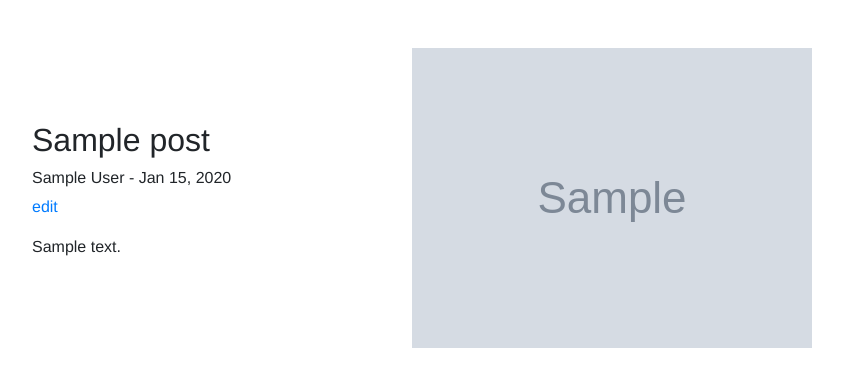
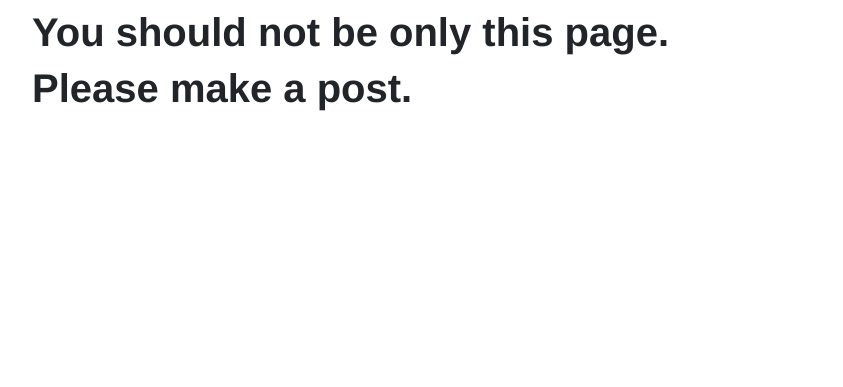
Before and after one commit to trexr/story-stack, a Django app: template apps/posts/templates/posts/post_detail.html in a window 1280 px wide. Shown: the part 56-443 px from the top of the page, without its empty margins (53-896 px from the left). Run offline with Django 3.2, Linux system fonts and the light colour scheme; the template is opened without the code that fills it: most values are stand-ins (such as "Sample title", 1, 10 or a date in 2020); grey boxes marked "Sample" are stand-in pictures; some libraries are stand-ins or nearby versions.

Commit message:
user cannot view other users post or change other users post

```diff
--- a/apps/posts/templates/posts/post_detail.html
+++ b/apps/posts/templates/posts/post_detail.html
@@ -1,7 +1,7 @@
 {% extends 'base.html' %} {% block title %} Post {% endblock title %}
 {% block content %}
 {% load static %}
-<div class="text-center my-4"></div>
+{% if user.id == post.author_id %}
 <div class="row align-items-center">
   <div class="col-sm-12 col-md-4 my-3">
     <div class="post__story">
@@ -21,4 +21,10 @@
     </div>
   </div>
 </div>
+{% else%}
+<h1>You should not be only this page.</h1>
+<h1>Please make a post.</h1>
+{% endif %}
+
+
 {% endblock %}
--- a/apps/posts/views.py
+++ b/apps/posts/views.py
@@ -3,6 +3,7 @@ from .models import Post
 from django.http import HttpResponse
 from django.contrib.auth.decorators import login_required
 from . import forms
+from django.contrib.auth.models import User
 # Create your views here.
 
 
@@ -43,7 +44,8 @@ def post_edit(request, slug):
             return redirect('/posts/')
 
     context = {
-        'form':  form
+        'form':  form,
+        'post': post,
     }
 
     return render(request, 'posts/post_edit.html', context)
```
Also changed, not shown: apps/posts/templates/posts/post_edit.html (+7 -0 lines).
